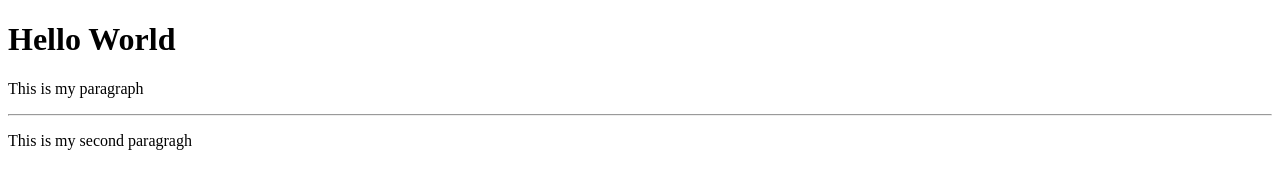
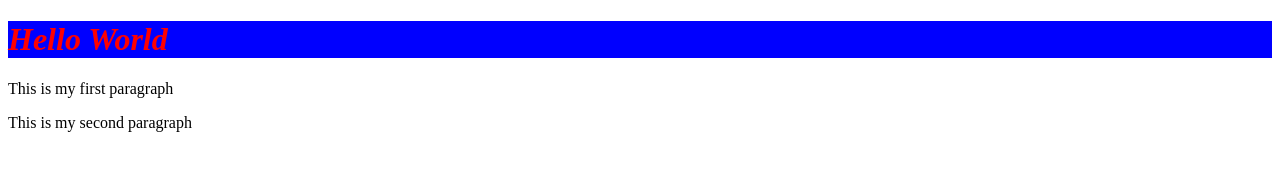
Before and after one commit to Juniorv34/COMP001B.Assignment1, a plain HTML site: page index.html in a window 1280 px wide. Drawn offline with Linux system fonts and the light colour scheme.

Commit message:
I change the font and background color

```diff
--- a/index.html
+++ b/index.html
@@ -4,11 +4,11 @@
     <meta charset="UTF-8">
     <meta name="viewport" content="width=device-width, initial-scale=1.0">
     <title>Document</title>
+    <link rel="stylesheet" href="main.css">
 </head>
 <body>
     <h1 class="hello world">Hello World </h1>
-    <p>This is my paragraph</p>
-    <hr>
-    <p>This is my second paragragh</p>
-   </body>
+    <p class="first paragraph">This is my first paragraph</p>
+    <p class="second paragraph">This is my second paragraph</p>
+</body>
 </html>
--- a/main.css
+++ b/main.css
@@ -1,3 +1,5 @@
 h1 {
-    color: blue;
+   color: red;
+   background-color: blue;
+ font-style: italic;
 }
```
